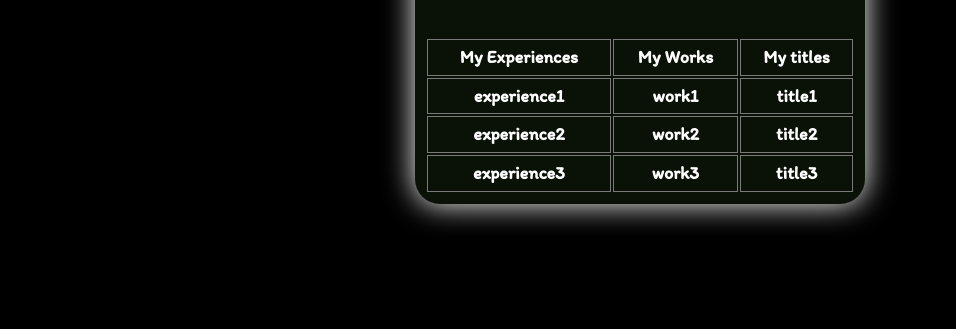
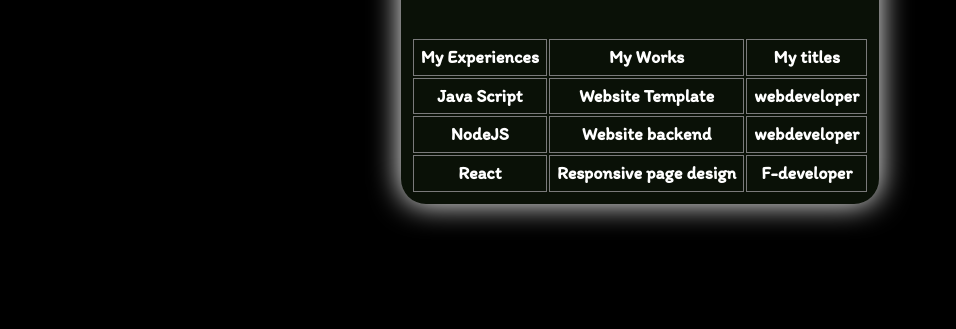
Before and after one commit to yarazarin/portfolio-website, a plain HTML site: page about.html in a window 1280 px wide. Shown: the part 337-666 px from the top of the page, without its empty margins (0-956 px from the left). Drawn offline with Linux system fonts and the light colour scheme.

Commit message:
Update personal information on about page

```diff
--- a/about.html
+++ b/about.html
@@ -79,19 +79,19 @@
           </thead>
           <tbody>
             <tr>
-              <td>experience1</td>
-              <td>work1</td>
-              <td>title1</td>
+              <td>Java Script</td>
+              <td>Website Template</td>
+              <td>webdeveloper</td>
             </tr>
             <tr>
-              <td>experience2</td>
-              <td>work2</td>
-              <td>title2</td>
+              <td>NodeJS</td>
+              <td>Website backend</td>
+              <td>webdeveloper</td>
             </tr>
             <tr>
-              <td>experience3</td>
-              <td>work3</td>
-              <td>title3</td>
+              <td>React</td>
+              <td>Responsive page design</td>
+              <td>F-developer</td>
             </tr>
           </tbody>
         </table>
```
